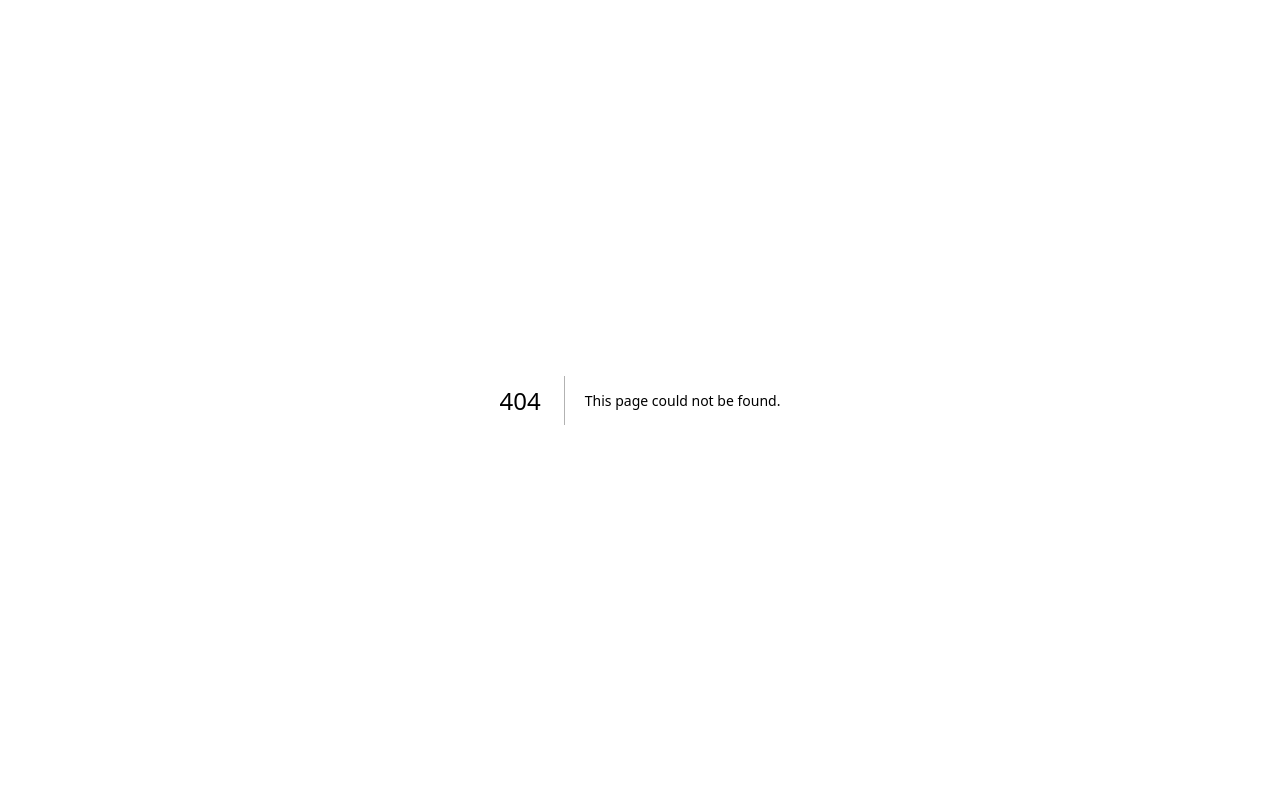
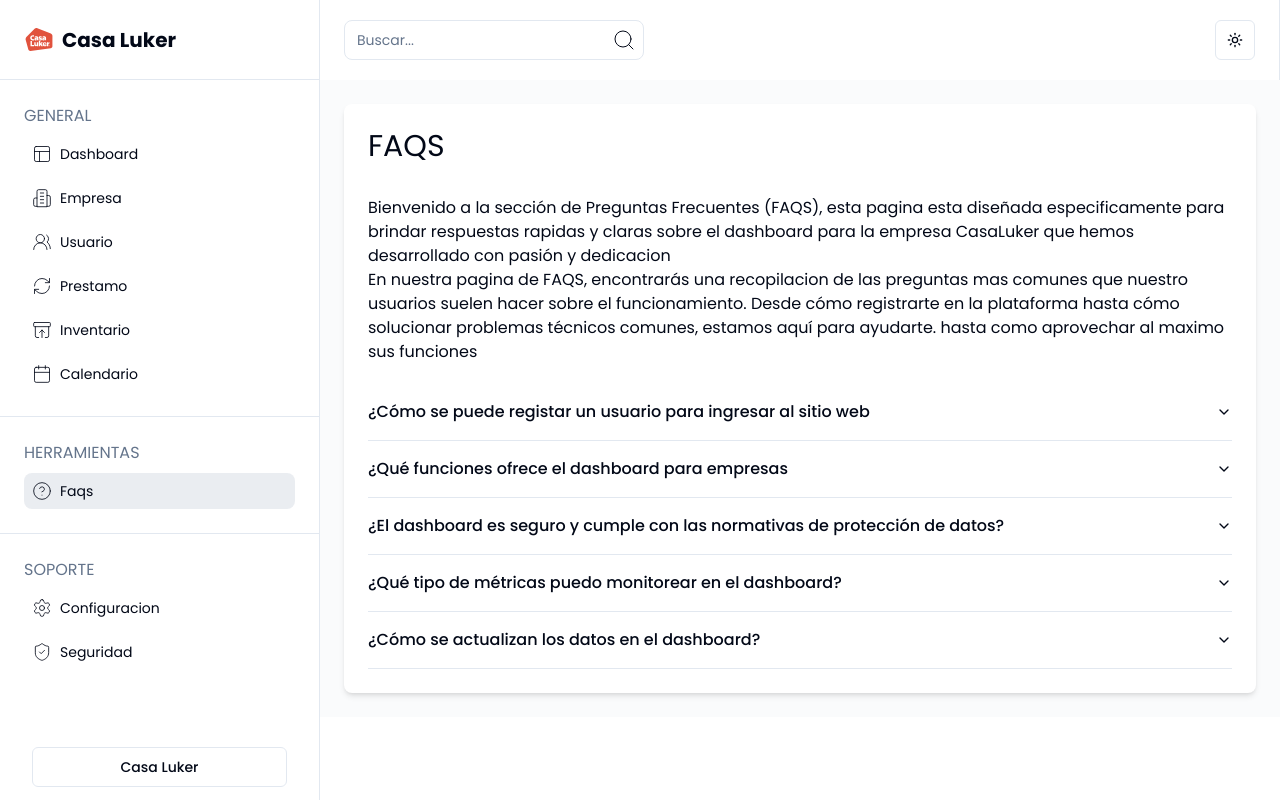
Before and after one commit to adrian-sudo/uu, a Next.js app: page /faqs in a window 1280 px wide. Before the commit this address had no page. Built offline with nearby package versions, Linux system fonts and the light colour scheme.

Commit message:
los cambios de Faqs

```diff
--- /dev/null
+++ b/app/(routes)/faqs/components/AccordionFaqs/AccordionFaqs.data.ts
@@ -0,0 +1,37 @@
+export const dataFaqs = [
+  /***
+   * esto se hace para las preguntas y respuestas que hay en el accordion en la pagina FAQS
+   * cada id representa una opcion de pregunta con su respectiva pregunta
+   */
+  {
+    id: 1,
+    question: "¿Cómo se puede registar un usuario para ingresar al sitio web",
+    answer:
+      "El sitio web cuenta con un sistema de logueo intregado al sistema, este metodo permite que el usuario que desea loguerse necesita registarse, tiene (2) opciones con su correo de Google, con su cuenta de microsoft una vez registrado o logueado el usuario puede ingresar al sitio web",
+  },
+  {
+    id: 2,
+    question: "¿Qué funciones ofrece el dashboard para empresas",
+    answer:
+      "Nuestro dashboard empresarial ofrece una variedad defunciones útiles, como llevar en este caso un registro o control de inventario ",
+  },
+  {
+    id: 3,
+    question:
+      "¿El dashboard es seguro y cumple con las normativas de protección de datos?",
+    answer:
+      "Absolutamente. Nuestro dashboard cumple con las normativas de protección de datos más estrictas, como el GDPR. Utilizamos encriptación de datos y protocolos de seguridad avanzados para garantizar la privacidad y seguridad de tu información.",
+  },
+  {
+    id: 4,
+    question: "¿Qué tipo de métricas puedo monitorear en el dashboard?",
+    answer:
+      "Puedes monitorear una variedad de métricas, como registro de usuarios, inventario, rendimiento de los prestamos, cada unas de estas metricas estan diseñadas para que el funcionamiento del sistema fluya a una estapa escalable",
+  },
+  {
+    id: 5,
+    question: "¿Cómo se actualizan los datos en el dashboard?",
+    answer:
+      "Los datos en el dashboard se actualizan en tiempo real, asegurando que siempre tengas la información más reciente y precisa para tomar decisiones informadas.",
+  },
+];
--- /dev/null
+++ b/app/(routes)/faqs/components/AccordionFaqs/AccordionFaqs.tsx
@@ -0,0 +1,22 @@
+import {
+  Accordion,
+  AccordionContent,
+  AccordionItem,
+  AccordionTrigger,
+} from "@/components/ui/accordion";
+import { dataFaqs } from "./AccordionFaqs.data";
+
+export function AccordionFaqs() {
+  return (
+    <div>
+      <Accordion type="single" collapsible>
+        {dataFaqs.map(({ id, question, answer }) => (
+          <AccordionItem key={id} value={question}>
+            <AccordionTrigger>{question}</AccordionTrigger>
+            <AccordionContent>{answer}</AccordionContent>
+          </AccordionItem>
+        ))}
+      </Accordion>
+    </div>
+  );
+}
--- /dev/null
+++ b/app/(routes)/faqs/components/AccordionFaqs/index.ts
@@ -0,0 +1 @@
+export * from "./AccordionFaqs";
--- /dev/null
+++ b/app/(routes)/faqs/page.tsx
@@ -0,0 +1,25 @@
+import { AccordionFaqs } from "./components/AccordionFaqs";
+
+export default function pageFaqs() {
+  return (
+    <div className="max-wxl mx-auto bg-background shadow-md rounded-lg p-6">
+      <h2 className="mb-8 text-3xl">FAQS</h2>
+      <div className="mb-5">
+        <p>
+          Bienvenido a la sección de Preguntas Frecuentes (FAQS), esta pagina
+          esta diseñada especificamente para brindar respuestas rapidas y claras
+          sobre el dashboard para la empresa CasaLuker que hemos desarrollado
+          con pasión y dedicacion
+        </p>
+        <p>
+          En nuestra pagina de FAQS, encontrarás una recopilacion de las
+          preguntas mas comunes que nuestro usuarios suelen hacer sobre el
+          funcionamiento. Desde cómo registrarte en la plataforma hasta cómo
+          solucionar problemas técnicos comunes, estamos aquí para ayudarte.
+          hasta como aprovechar al maximo sus funciones
+        </p>
+      </div>
+      <AccordionFaqs />
+    </div>
+  );
+}
--- /dev/null
+++ b/components/ui/accordion.tsx
@@ -0,0 +1,58 @@
+"use client"
+
+import * as React from "react"
+import * as AccordionPrimitive from "@radix-ui/react-accordion"
+import { ChevronDown } from "lucide-react"
+
+import { cn } from "@/lib/utils"
+
+const Accordion = AccordionPrimitive.Root
+
+const AccordionItem = React.forwardRef<
+  React.ElementRef<typeof AccordionPrimitive.Item>,
+  React.ComponentPropsWithoutRef<typeof AccordionPrimitive.Item>
+>(({ className, ...props }, ref) => (
+  <AccordionPrimitive.Item
+    ref={ref}
+    className={cn("border-b", className)}
+    {...props}
+  />
+))
+AccordionItem.displayName = "AccordionItem"
+
+const AccordionTrigger = React.forwardRef<
+  React.ElementRef<typeof AccordionPrimitive.Trigger>,
+  React.ComponentPropsWithoutRef<typeof AccordionPrimitive.Trigger>
+>(({ className, children, ...props }, ref) => (
+  <AccordionPrimitive.Header className="flex">
+    <AccordionPrimitive.Trigger
+      ref={ref}
+      className={cn(
+        "flex flex-1 items-center justify-between py-4 font-medium transition-all hover:underline [&[data-state=open]>svg]:rotate-180",
+        className
+      )}
+      {...props}
+    >
+      {children}
+      <ChevronDown className="h-4 w-4 shrink-0 transition-transform duration-200" />
+    </AccordionPrimitive.Trigger>
+  </AccordionPrimitive.Header>
+))
+AccordionTrigger.displayName = AccordionPrimitive.Trigger.displayName
+
+const AccordionContent = React.forwardRef<
+  React.ElementRef<typeof AccordionPrimitive.Content>,
+  React.ComponentPropsWithoutRef<typeof AccordionPrimitive.Content>
+>(({ className, children, ...props }, ref) => (
+  <AccordionPrimitive.Content
+    ref={ref}
+    className="overflow-hidden text-sm transition-all data-[state=closed]:animate-accordion-up data-[state=open]:animate-accordion-down"
+    {...props}
+  >
+    <div className={cn("pb-4 pt-0", className)}>{children}</div>
+  </AccordionPrimitive.Content>
+))
+
+AccordionContent.displayName = AccordionPrimitive.Content.displayName
+
+export { Accordion, AccordionItem, AccordionTrigger, AccordionContent }
--- a/package.json
+++ b/package.json
@@ -12,6 +12,7 @@
     "@clerk/nextjs": "^6.12.0",
     "@hookform/resolvers": "^4.1.0",
     "@prisma/client": "^6.4.1",
+    "@radix-ui/react-accordion": "^1.2.3",
     "@radix-ui/react-checkbox": "^1.1.4",
     "@radix-ui/react-dialog": "^1.1.6",
     "@radix-ui/react-dropdown-menu": "^2.1.6",
--- a/tailwind.config.ts
+++ b/tailwind.config.ts
@@ -59,6 +59,28 @@ const config: Config = {
   				'4': 'hsl(var(--chart-4))',
   				'5': 'hsl(var(--chart-5))'
   			}
+  		},
+  		keyframes: {
+  			'accordion-down': {
+  				from: {
+  					height: '0'
+  				},
+  				to: {
+  					height: 'var(--radix-accordion-content-height)'
+  				}
+  			},
+  			'accordion-up': {
+  				from: {
+  					height: 'var(--radix-accordion-content-height)'
+  				},
+  				to: {
+  					height: '0'
+  				}
+  			}
+  		},
+  		animation: {
+  			'accordion-down': 'accordion-down 0.2s ease-out',
+  			'accordion-up': 'accordion-up 0.2s ease-out'
   		}
   	}
   },
```
Also changed, not shown: 1 other file (tests, documents, lock files or other folders).
